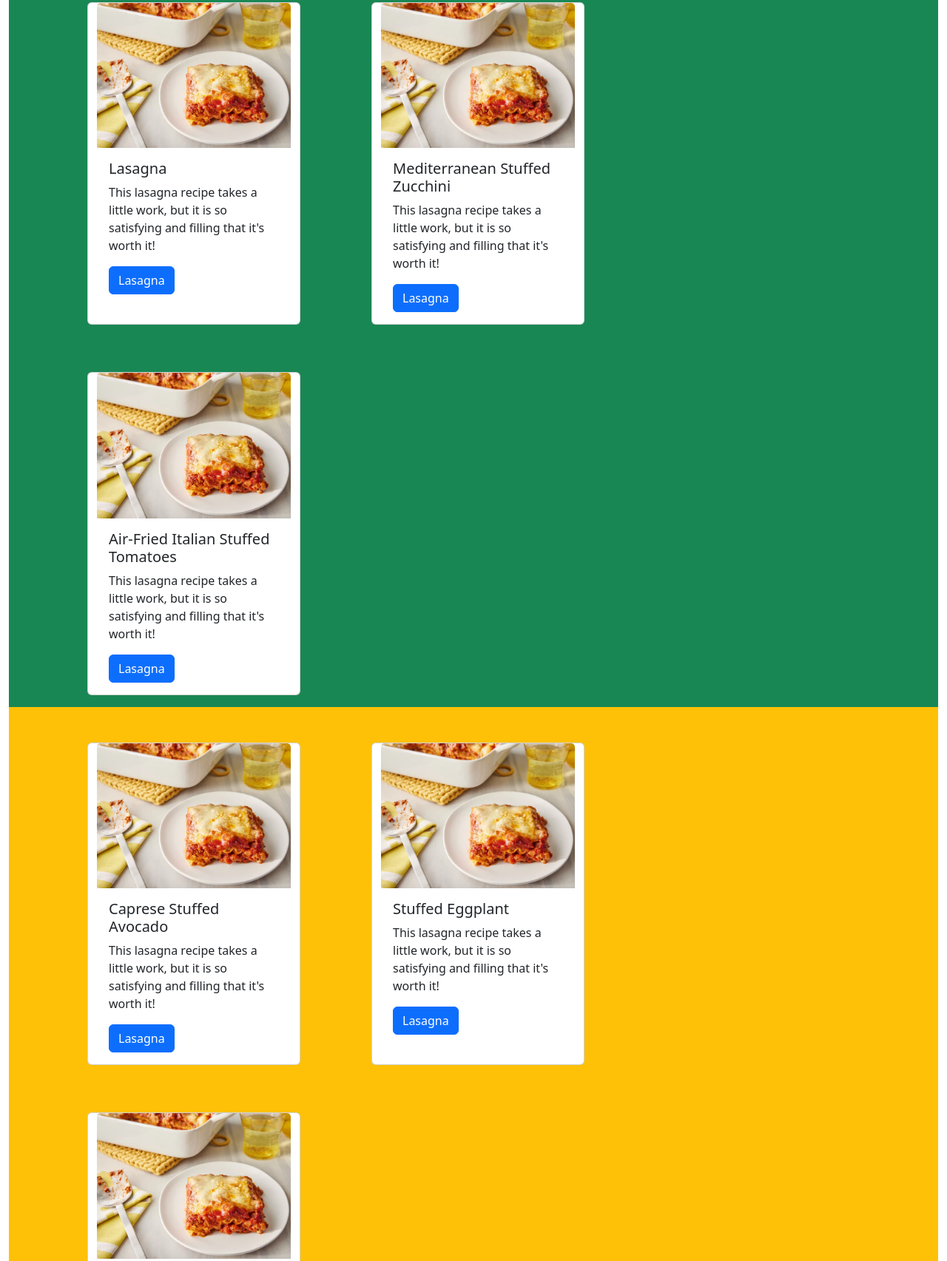
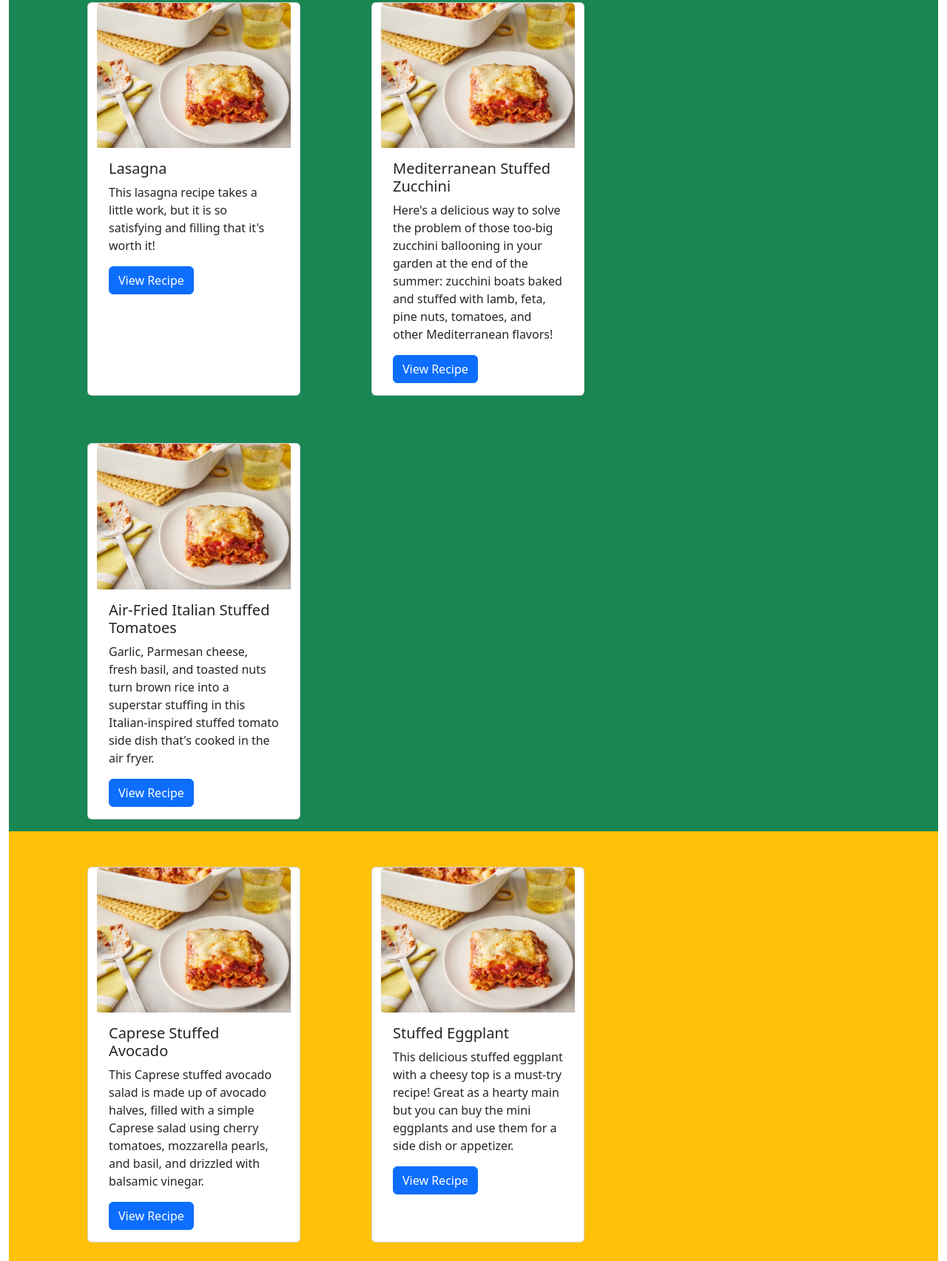
Before and after one commit to Wan11703/odin-recipes, a plain HTML site: page index.html in a window 1280 px wide. Shown: the part 101-1806 px from the top of the page at 74% size. Drawn offline with nearby package versions, Linux system fonts and the light colour scheme.

Commit message:
Add contents to card-based layout

```diff
--- a/index.html
+++ b/index.html
@@ -28,7 +28,7 @@
                         <div class="card-body">
                           <h5 class="card-title">Lasagna</h5>
                           <p class="card-text">This lasagna recipe takes a little work, but it is so satisfying and filling that it's worth it!</p>
-                          <a href="recipes/lasagna.html" class="btn btn-primary">Lasagna</a>
+                          <a href="recipes/lasagna.html" class="btn btn-primary">View Recipe</a>
                         </div>
                       </div>
 
@@ -36,8 +36,9 @@
                         <img src="recipes/images/lasagna.webp" class="card-img-top" >
                         <div class="card-body">
                           <h5 class="card-title">Mediterranean Stuffed Zucchini</h5>
-                          <p class="card-text">This lasagna recipe takes a little work, but it is so satisfying and filling that it's worth it!</p>
-                          <a href="recipes/lasagna.html" class="btn btn-primary">Lasagna</a>
+                          <p class="card-text">Here's a delicious way to solve the problem of those too-big zucchini ballooning in your garden at the end of the summer: zucchini
+                            boats baked and stuffed with lamb, feta, pine nuts, tomatoes, and other Mediterranean flavors!</p>
+                          <a href="recipes/lasagna.html" class="btn btn-primary">View Recipe</a>
                         </div>
                       </div>
 
@@ -45,8 +46,8 @@
                         <img src="recipes/images/lasagna.webp" class="card-img-top" >
                         <div class="card-body">
                           <h5 class="card-title">Air-Fried Italian Stuffed Tomatoes</h5>
-                          <p class="card-text">This lasagna recipe takes a little work, but it is so satisfying and filling that it's worth it!</p>
-                          <a href="recipes/lasagna.html" class="btn btn-primary">Lasagna</a>
+                          <p class="card-text">Garlic, Parmesan cheese, fresh basil, and toasted nuts turn brown rice into a superstar stuffing in this Italian-inspired stuffed tomato side dish that's cooked in the air fryer.</p>
+                          <a href="recipes/lasagna.html" class="btn btn-primary">View Recipe</a>
                         </div>
                       </div>
 
@@ -65,8 +66,8 @@
                         <img src="recipes/images/lasagna.webp" class="card-img-top" >
                         <div class="card-body">
                           <h5 class="card-title">Caprese Stuffed Avocado</h5>
-                          <p class="card-text">This lasagna recipe takes a little work, but it is so satisfying and filling that it's worth it!</p>
-                          <a href="recipes/lasagna.html" class="btn btn-primary">Lasagna</a>
+                          <p class="card-text">This Caprese stuffed avocado salad is made up of avocado halves, filled with a simple Caprese salad using cherry tomatoes, mozzarella pearls, and basil, and drizzled with balsamic vinegar.</p>
+                          <a href="recipes/lasagna.html" class="btn btn-primary">View Recipe</a>
                         </div>
                       </div>
 
@@ -74,8 +75,8 @@
                         <img src="recipes/images/lasagna.webp" class="card-img-top" >
                         <div class="card-body">
                           <h5 class="card-title">Stuffed Eggplant</h5>
-                          <p class="card-text">This lasagna recipe takes a little work, but it is so satisfying and filling that it's worth it!</p>
-                          <a href="recipes/lasagna.html" class="btn btn-primary">Lasagna</a>
+                          <p class="card-text">This delicious stuffed eggplant with a cheesy top is a must-try recipe! Great as a hearty main but you can buy the mini eggplants and use them for a side dish or appetizer.</p>
+                          <a href="recipes/lasagna.html" class="btn btn-primary">View Recipe</a>
                         </div>
                       </div>
 
@@ -83,8 +84,8 @@
                         <img src="recipes/images/lasagna.webp" class="card-img-top" >
                         <div class="card-body">
                           <h5 class="card-title">Grilled Peaches and Cream</h5>
-                          <p class="card-text">This lasagna recipe takes a little work, but it is so satisfying and filling that it's worth it!</p>
-                          <a href="recipes/lasagna.html" class="btn btn-primary">Lasagna</a>
+                          <p class="card-text">This is an easy grilled peach dessert! I use a honey nut flavored cream cheese spread and it's wonderful! Drizzle a little extra honey after they're grilled and they're perfect!</p>
+                          <a href="recipes/lasagna.html" class="btn btn-primary">View Recipe</a>
                         </div>
                       </div>
 
```
